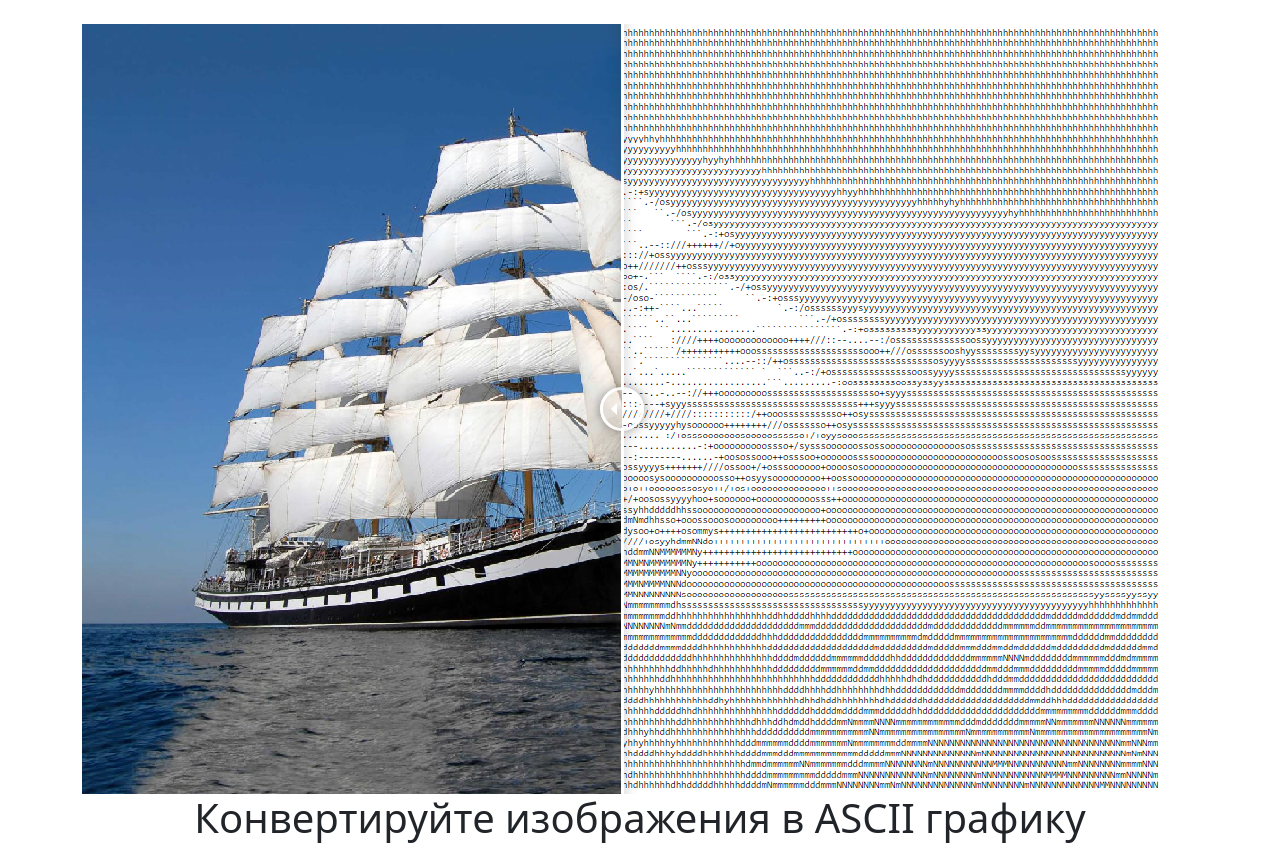
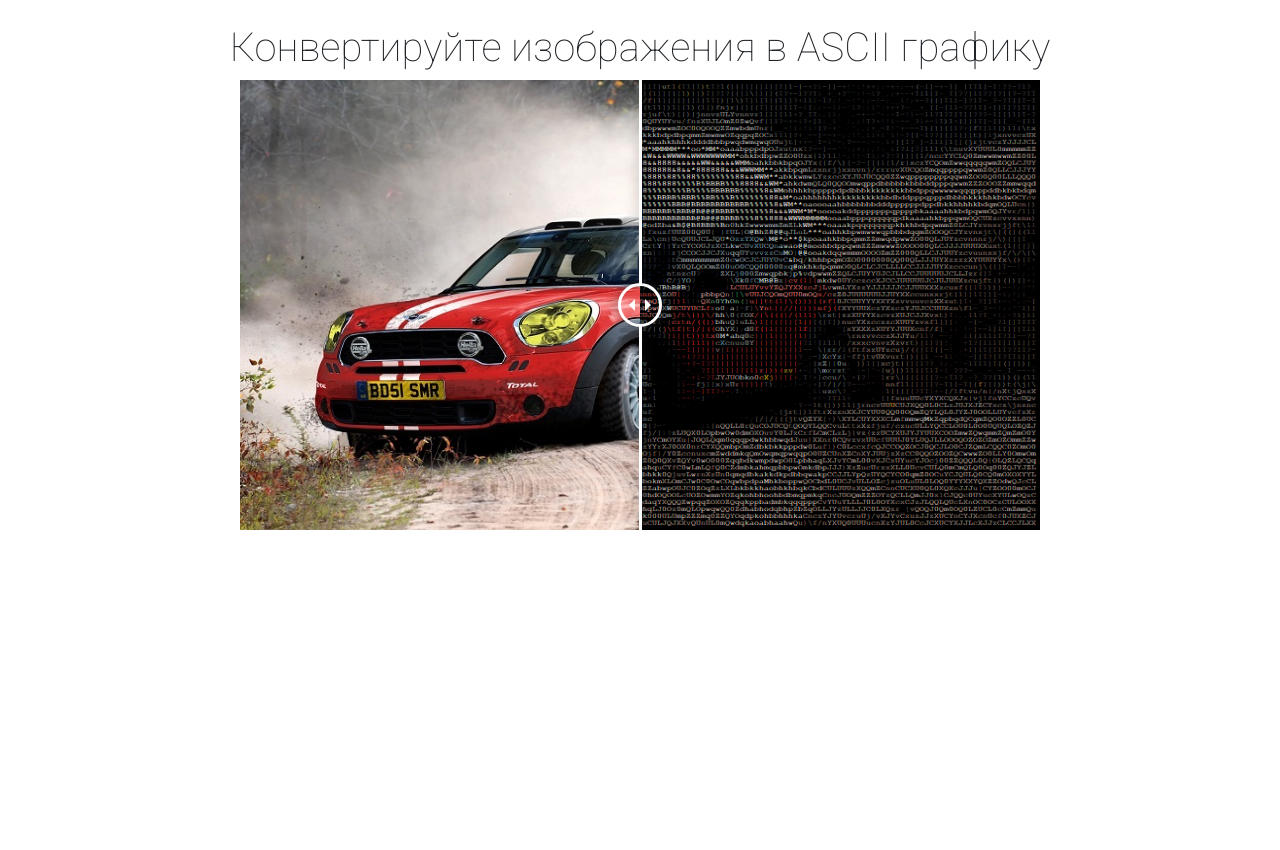
Before and after one commit to andrrus2004/ascii-art-flask, a Python web app: template templates/index.html in a window 1280 px wide. Shown: the part 73-923 px from the top of the page. After the commit the page ends 603 px from the top, so only its background shows below. Run offline with Jinja, Linux system fonts and the light colour scheme; the template is opened without the code that fills it, so the values that code supplies are empty.

Commit message:
Move images slider to the center and add car image

```diff
--- a/static/css/index.css
+++ b/static/css/index.css
@@ -1,4 +1,11 @@
+h1 {
+  font-family: 'Roboto', sans-serif;
+}
 
+#container1 {
+  width: 800px;
+  margin: 0 auto 50px;
+}
 
 .b-example-divider {
   height: 3rem;
--- a/static/js/index-script.js
+++ b/static/js/index-script.js
@@ -1,4 +1,5 @@
 $(function(){
+
   $(".twentytwenty-container").twentytwenty({
     // default_offset_pct: 0.5, // How much of the before image is visible when the page loads
     // orientation: 'horizontal', // Orientation of the before and after images ('horizontal' or 'vertical')
--- a/templates/index.html
+++ b/templates/index.html
@@ -6,7 +6,14 @@
           integrity="sha384-eOJMYsd53ii+scO/bJGFsiCZc+5NDVN2yr8+0RDqr0Ql0h+rP48ckxlpbzKgwra6"
           crossorigin="anonymous"
           rel="stylesheet">
+
+    <!--    Fonts    -->
+    <link rel="preconnect" href="https://fonts.gstatic.com">
+    <link href="https://fonts.googleapis.com/css2?family=Roboto:wght@100&display=swap" rel="stylesheet">
+
+    <!--    Images slider    -->
     <link rel="stylesheet" href="../twentytwenty/css/twentytwenty.css" type="text/css" media="screen" />
+
     <link rel="stylesheet" type="text/css" href="../static/css/index.css"/>
     <title>Acscii Art Converter</title>
 </head>
@@ -27,12 +34,11 @@
         </header>
     </div>
     <div class="container text-center">
-        <div>
-            <div id="container1" class="twentytwenty-container">
-                <img src="../static/img/askii1.png" />
-                <img src="../static/img/askii2.png" />
-            </div>
         <h1>Конвертируйте изображения в ASCII графику</h1>
+        <div id="container1" class="twentytwenty-container">
+            <img width="800" height="450" src="../static/img/car-test.jpg" />
+            <img width="800" height="450" src="../static/img/car3.png" />
+        </div>
     </div>
 
 <script src="../twentytwenty/js/jquery-3.2.1.min.js" type="text/javascript"></script>
```
Also changed, not shown: static/img/ascii3.jpg (added), static/img/ascii4.png (added), static/img/ascii5.png (added), static/img/car-test — копия.jpg (added), static/img/car-test.jpg (added), static/img/car.jpg (added), static/img/car2.png (added), static/img/car3.png (added).
